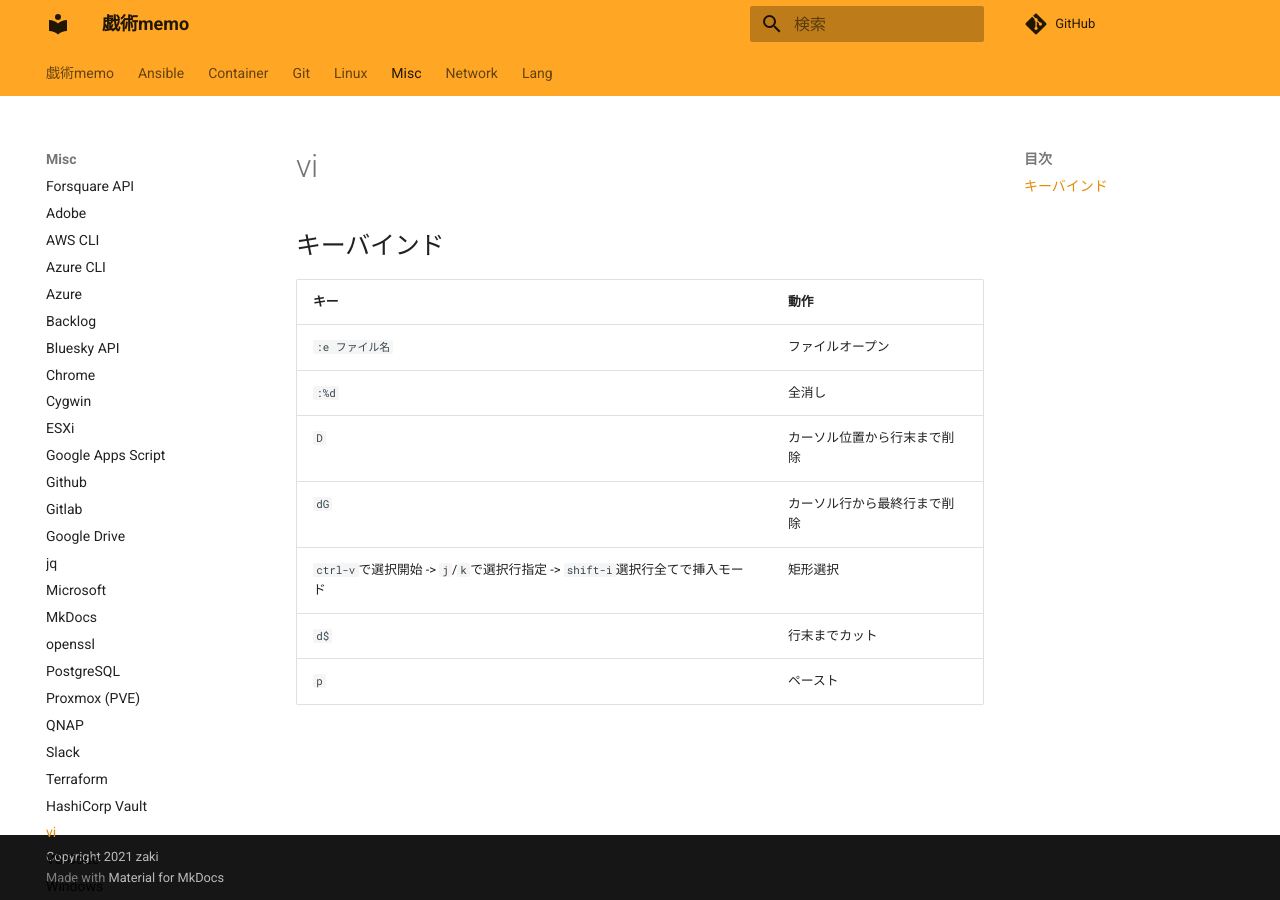
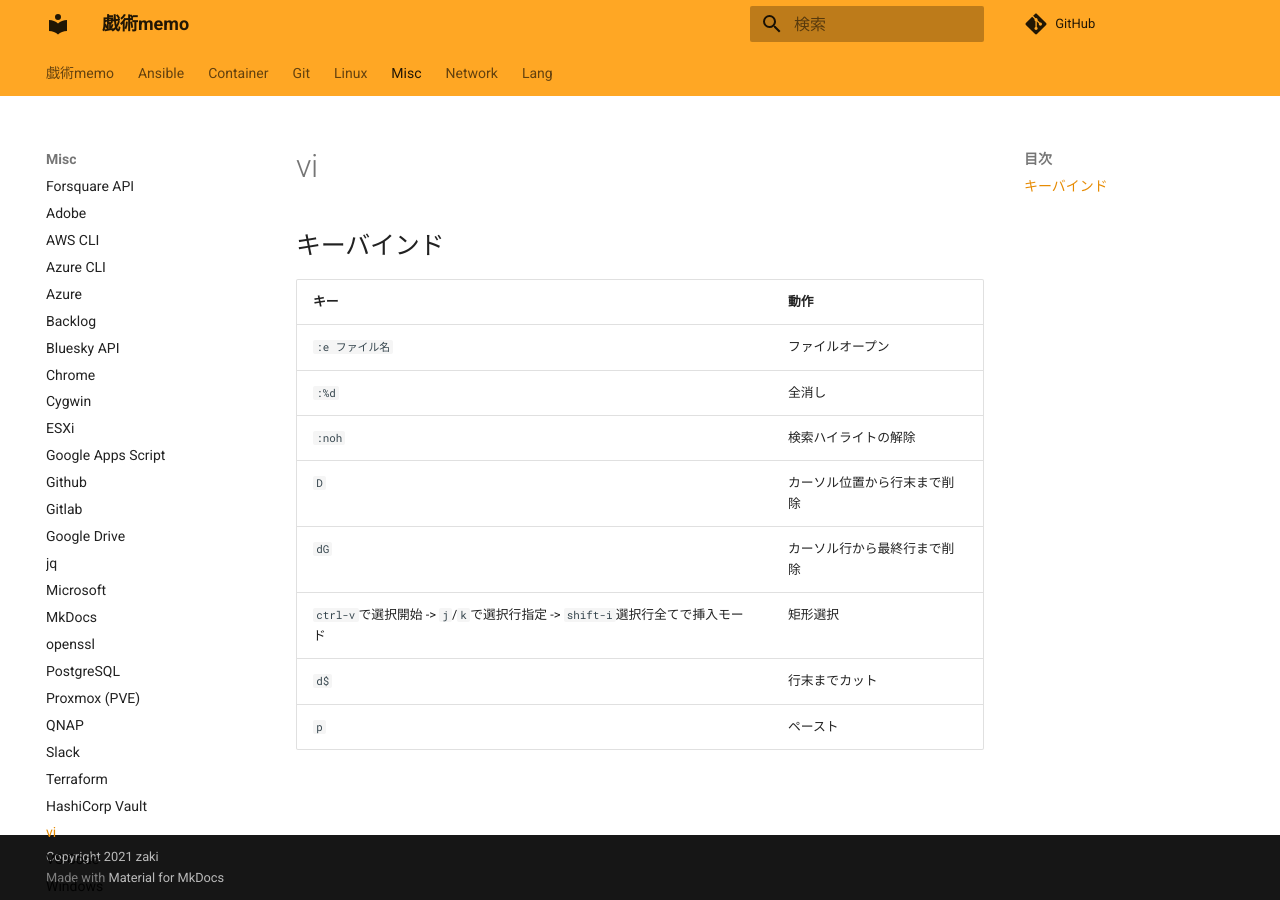
Before and after one commit to zaki-lknr/docs, an MkDocs documentation site: the page built from docs/Misc/vi.md, in a window 1280 px wide. Built offline with MkDocs 1.6.1 and Material for MkDocs 9.7.7, drawn with Linux system fonts in a browser that asks for light colours; comment, search, counter and statistics services are not loaded.

Commit message:
add: misc/vi: 検索ハイライト解除

```diff
--- a/docs/Misc/vi.md
+++ b/docs/Misc/vi.md
@@ -6,7 +6,8 @@
 | ------------------------------------------------------ | -------------- |
 | `:e ファイル名`                                             | ファイルオープン       |
 | `:%d`                                                  | 全消し            |
-| `D`                                                    | カーソル位置から行末まで削除               |
+| `:noh`                                                 | 検索ハイライトの解除     |
+| `D`                                                    | カーソル位置から行末まで削除 |
 | `dG`                                                   | カーソル行から最終行まで削除 |
 | `ctrl-v`で選択開始 -> `j`/`k`で選択行指定 -> `shift-i`選択行全てで挿入モード | 矩形選択           |
 | `d$`                                                   | 行末までカット        |
```
